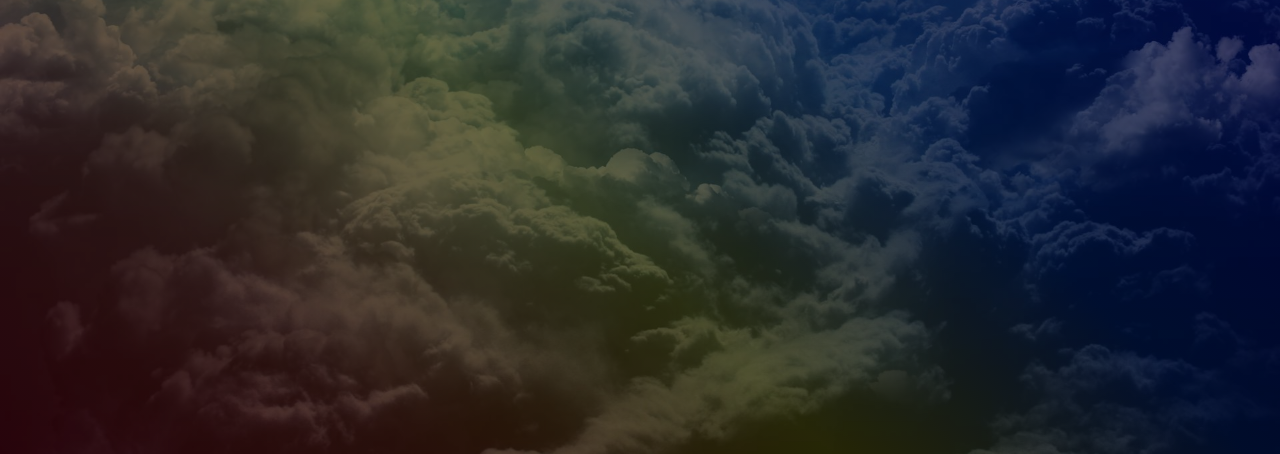
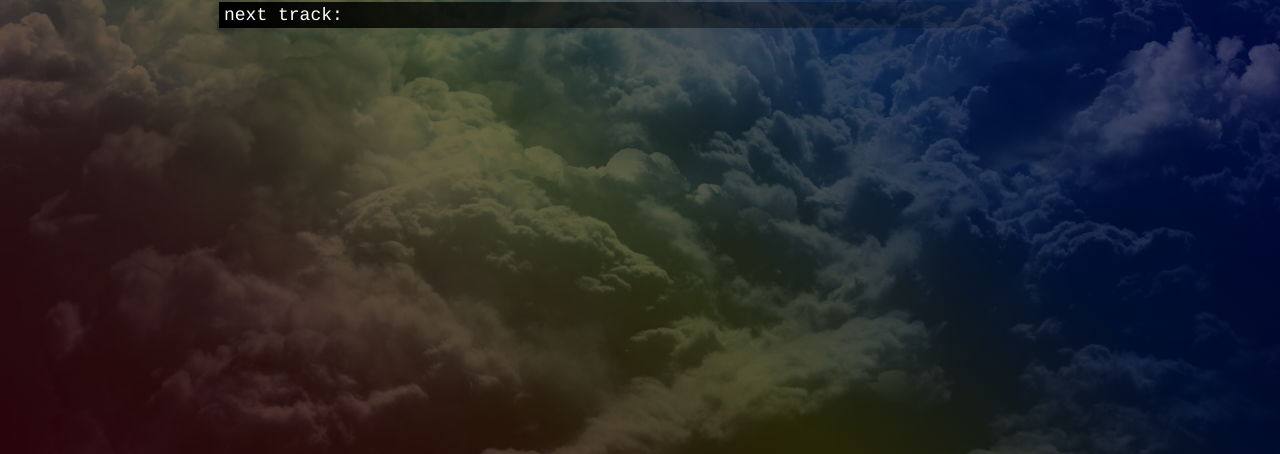
Before and after one commit to srmcgann/playlist, a PHP site: page /.base/index.php in a window 1280 px wide. Shown: the part 346-800 px from the top of the page. Run offline with PHP 8.4, Linux system fonts and the light colour scheme.

Commit message:
added preloading of next track functionality, with display

```diff
--- a/.base/index.php
+++ b/.base/index.php
@@ -99,7 +99,7 @@
         background-position: 10px center;
         background-size: 45px 45px;
       }
-      #playerFrame{
+      .playerFrame{
         left: 0;
         top:0;
         margin-top:0px;
@@ -133,12 +133,12 @@
         cursor: pointer;
       }
       .trackButtons{
-        margin-top: 0px;
+        margin-top: 20px;
         width:100%;
         min-width: 600px;
         max-width: 75%;
         display: inline-block;
-        max-height: calc(100vh - 370px);
+        max-height: calc(100vh - 390px);
         overflow-x: hidden;
         overflow-y: auto;
       }
@@ -219,6 +219,35 @@
         background: #f00;
         font-weight: 900;
       }
+      #bufferedTrack{
+        top: 348px;
+        left: 50%;
+        line-height: 16px;
+        transform: translate(-50%);
+        font-size: 18px;
+        background: linear-gradient(90deg, #000, #0000);
+        position: absolute;
+        text-align: left;
+        padding: 5px;
+        break-word: break-all;
+        width: 65%;
+        color: #bbba;
+      }
+      .bufferTrackTitle{
+        font-size: 18px;
+        font-style: oblique;
+        color: #aaa;
+      }
+      .loaded{
+        background: #4f8c;
+        color: #000;
+        position: absolute;
+        margin-top: -1px;
+        margin-left: 5px;
+        font-size: 16px;
+        line-height: 16px;
+        font-weight: 900;
+      }
     </style>
   </head>
   <body>
@@ -233,12 +262,12 @@
         id="searchBar"
       ><br>
       <div style="width: 300px;text-align: left;margin-left:auto;margin-right: auto;margin-top: 20px;">
-        <label for="exact">
-          <input type="checkbox" id="exact" oninput="toggleExact(this)">
+        <label for="exactCB">
+          <input type="checkbox" id="exactCB" oninput="toggleExact(this)">
           exact match
         </label><br>
-        <label for="allWords">
-          <input type="checkbox" checked id="allWords" oninput="toggleAllWords(this)">
+        <label for="allWordsCB">
+          <input type="checkbox" checked id="allWordsCB" oninput="toggleAllWords(this)">
           include all words
         </label>
       </div>
@@ -255,19 +284,29 @@
       </label>
       <button onclick="showModal('#addTrackModal')" class="normalButtons">add track(s)</button>
       <br><br>
-      <iframe
-        id="playerFrame"
-        src=""
-      ></iframe>
+      <div id="iframeDiv">
+        <iframe
+          class="playerFrame"
+          src=""
+        ></iframe>
+      </div>
       <br><br>
       <div class="trackButtons"></div>
+      <div id="bufferedTrack"><span style="color: #fff;">next track:</span><br></div>
     <script>
       Rn=Math.random
       userInteracted = false
       let searchBar = document.querySelector('#searchBar')
       let searchResults = document.querySelector('#searchResults')
-      let allWords = document.querySelector('#allWords')
-      let exact = document.querySelector('#exact')
+      let allWordsCB = document.querySelector('#allWordsCB')
+      let exactCB = document.querySelector('#exactCB')
+      let iframeDiv = document.querySelector('#iframeDiv')
+      let buffer_el = ''
+      let nextRnd
+      let shuffle = false
+      let exact = false
+      let allWords = true
+      let bufferedTrack=document.querySelector('#bufferedTrack')
 
       window.onkeydown=e=>{
         if(e.keyCode==27) closeModal('#addTrackModal')
@@ -296,7 +335,7 @@
           body: JSON.stringify(sendData),
         }).then(res=>res.json()).then(data=>{
           if(data[0]){
-            tracks = ['/tracks/' + data[1], ...tracks]
+            tracks = ['tracks/' + data[1], ...tracks]
             renderTracks()
           } else {
             alert('there was a problem adding the track!')
@@ -379,12 +418,41 @@
         }
       }
 
+      next = ''
+
+      preloadNext=()=>{
+        setTimeout(()=>{
+          nextRnd = shuffle? Rn()*tracks.length|0 : (curIDX + 1)%tracks.length
+          let nextTrackName=decodeURI(tracks[nextRnd].replaceAll('tracks/',''))
+          let t=0
+          let loadingTimer = setInterval(()=>{
+            bufferedTrack.innerHTML='<span style="color: #afc;font-weight: 900;">next track:</span>'+" <span style=\"color: #aaa;font-weight: 900;\">(buffering"+('.'.repeat(t%8))+('&nbsp;'.repeat(8-(t%8)))+")</span>"+'<br>'+('&nbsp;'.repeat(4))+'<span class="bufferTrackTitle">'+nextTrackName+'</span>'
+            t+=1
+          }, 50)
+          preload = new Audio()
+          preload.style.position='absolute'
+          preload.style.visibility='hidden'
+          document.body.appendChild(preload)
+          setTimeout(()=>{
+            clearInterval(loadingTimer)
+          }, 30000)
+          setTimeout(()=>{
+            preload.crossorigin="anonymous"
+            preload.src = window.location.href + tracks[nextRnd] + (userInteracted ? '?autoplay' : '')
+            preload.onloadeddata=()=>{
+              clearInterval(loadingTimer)
+              bufferedTrack.innerHTML='<span style="color: #afc;font-weight: 900;">next track:</span>'+` <span class="loaded">(loaded!)</span>`+'<br>'+('&nbsp;').repeat(4)+'<span class="bufferTrackTitle">'+nextTrackName+'</span>'
+            }
+          }, 5000)
+        }, 0)
+      }
+
       playTrack=idx=>{
         let el
-        (el = document.querySelector('#playerFrame'))
+        (el = document.querySelectorAll('.playerFrame')[0])
+        preloadNext()
         postMessage(JSON.stringify({'userInteracted': userInteracted}))
         el.src = 'https://audioplayer.dweet.net/' + window.location.href + tracks[idx] + (userInteracted ? '?autoplay' : '')
-
       }
 
       curIDX = 0
@@ -398,7 +466,7 @@
           tb.onclick = () =>{
             playTrack(curIDX = i)
           }
-          tb.innerHTML = decodeURI(v.replaceAll('/tracks/', '')) + '<br>'
+          tb.innerHTML = decodeURI(v.replaceAll('tracks/', '')) + '<br>'
           trackDiv.appendChild(tb)
           let db = document.createElement('button')
           db.className = 'deleteButton'
@@ -410,7 +478,8 @@
       }
 
       postMessage=msg=>{
-        let el = document.querySelector('#playerFrame')
+        let el
+        (el = document.querySelectorAll('.playerFrame')[0])
         if(el.src.indexOf('https://audioplayer.dweet.net') != -1){
           el.contentWindow.postMessage(msg, 'https://audioplayer.dweet.net')
         }
@@ -420,7 +489,7 @@
         const data = e[key];
         switch(data){
           case 'ended':
-            playTrack(shuffle ? Rn()*tracks.length|0 : curIDX=(curIDX+1)%tracks.length)
+            playTrack(shuffle ? nextRnd : curIDX=(curIDX+1)%tracks.length)
           break
           case 'playing':
             userInteracted = true
@@ -428,12 +497,9 @@
         }
       },false);
 
-      shuffle = false
-      exact = false
-      allWords = true
-
       toggleShuffle=e=>{
         shuffle = e.checked
+        preloadNext()
       }
 
       toggleExact=e=>{
@@ -448,7 +514,7 @@
         <?
           foreach (glob("tracks/*.mp3") as $filename) {
             $file = str_replace('/','', str_replace("tracks/", "", $filename));
-            echo "'/tracks/".rawurlencode("$file") . "'" . ",";
+            echo "'tracks/".rawurlencode("$file") . "'" . ",";
           }
         ?>
       ]
@@ -466,7 +532,8 @@
       vid.muted=true
       vid.play()
       renderTracks()
-      playTrack(shuffle ? Rn()*tracks.length|0 : curIDX=(curIDX)%tracks.length)
+      nextRnd = Rn()*tracks.length|0
+      playTrack(shuffle ? nextRnd : curIDX=(curIDX)%tracks.length)
     </script>
     </div>
   </body>
```
